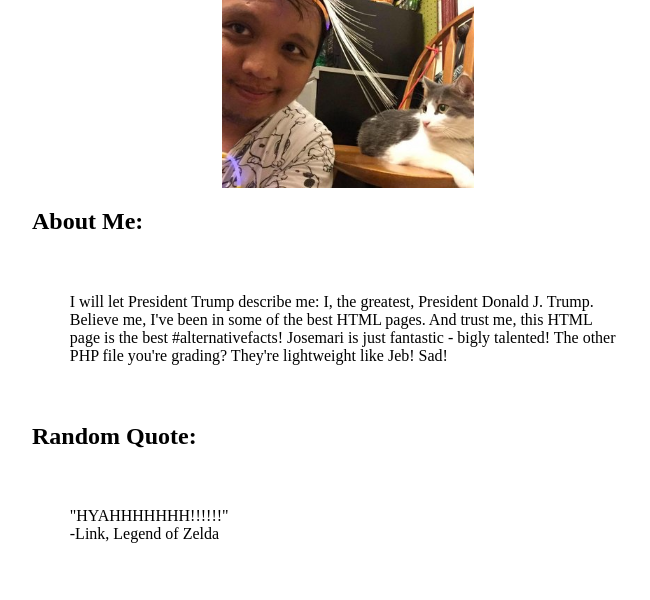
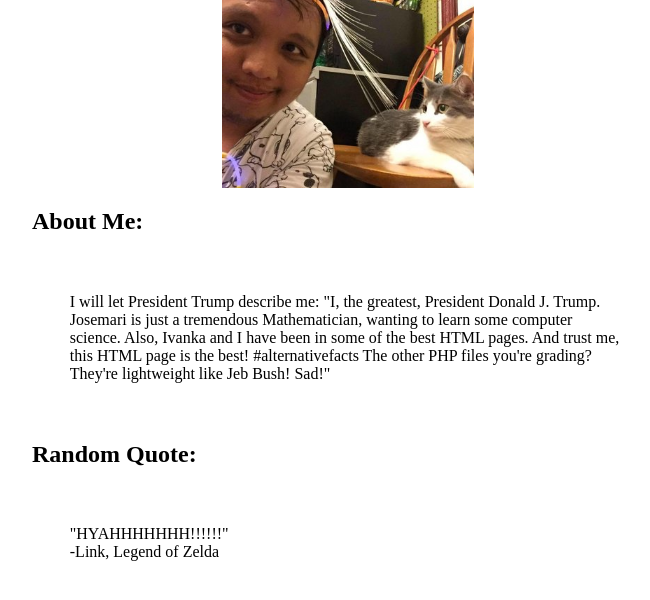
Before and after one commit to jmtfeliciano/a1, a PHP site: page / in a window 1280 px wide. Shown: the part 99-699 px from the top of the page, without its empty margins (292-942 px from the left). Run offline with PHP 8.4, Linux system fonts and the light colour scheme.

Commit message:
More minor text corrections

```diff
--- a/index.php
+++ b/index.php
@@ -24,7 +24,7 @@
 		<img src='images/cat.jpg' alt='Photo of Josemari with his cat'>
 
 		<h2>About Me:</h2>
-		<p>I will let President Trump describe me: I, the greatest, President Donald J. Trump. Believe me, I've been in some of the best HTML pages. And trust me, this HTML page is the best #alternativefacts! Josemari is just fantastic - bigly talented! The other PHP file you're grading? They're lightweight like Jeb! Sad!
+		<p>I will let President Trump describe me: "I, the greatest, President Donald J. Trump. Josemari is just a tremendous Mathematician, wanting to learn some computer science. Also, Ivanka and I have been in some of the best HTML pages. And trust me, this HTML page is the best! #alternativefacts The other PHP files you're grading? They're lightweight like Jeb Bush! Sad!"
 		</p>
 
 		<h2>Random Quote:</h2>
```
Also changed, not shown: 1 other file.
